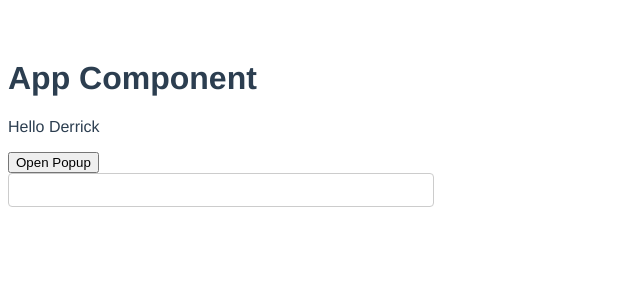
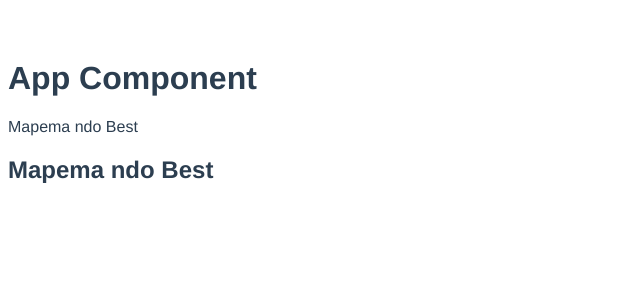
Before and after one commit to DerrickMbugua/vue-refresher, a Vue app: page / in a window 1280 px wide. Shown: the top 300 px of the page, without its empty margins (0-640 px from the left). Built offline with nearby package versions, Linux system fonts and the light colour scheme.

Commit message:
feat: slots

```diff
--- a/src/App.vue
+++ b/src/App.vue
@@ -1,27 +1,21 @@
 <template>
   <div>
     <h1>App Component</h1>
-    <p>Hello {{ name }}</p>
-    <button @click="openPopup">Open Popup</button>
-    <PopupVue v-show="show" @close="closePopup" />
-    <Input v-model="username " />
+  <Card>Mapema ndo Best</Card>
+  <Card><h2>Mapema ndo Best</h2></Card>
   </div>
 </template>
 
 <script>
-import PopupVue from './components/Popup.vue';
-import Input from './components/Input.vue';
+import Card from './components/Card.vue';
 export default {
   name: "App",
   components: {
-   PopupVue,
-   Input
+    Card
   },
   data() {
     return {
-      show: false,
-      name: "Derrick",
-      username: ''
+
     };
   },
   provide() {
@@ -29,14 +23,6 @@ export default {
     }
   },
   methods:{
-    openPopup(){
-      this.show = true;
-    },
-    closePopup(name){
-      this.show = false;
-      this.name = name
-
-    }
   }
 };
 </script>
--- /dev/null
+++ b/src/components/Card.vue
@@ -0,0 +1,13 @@
+<template>
+  <div>
+    <slot></slot>
+  </div>
+</template>
+<script>
+export default {
+  name: 'Card'
+}
+</script>
+<style>
+
+</style>
--- a/src/components/Input.vue
+++ /dev/null
@@ -1,16 +0,0 @@
-<template>
-  <div>
-    <input type="text" :value="modelValue" @input="$emit('update:modelValue', $event.target.value)" />
-  </div>
-</template>
-<script>
-export default {
-  name: 'Input',
-  props:{
-    modelValue: String
-  }
-}
-</script>
-<style>
-
-</style>
--- a/src/components/Popup.vue
+++ /dev/null
@@ -1,28 +0,0 @@
-<template>
-  <div>
-    <h2>Popup Component</h2>
-    <input type="text" v-model="name"/>
-    <button @click="$emit('close',name)">Close Popup</button>
-  </div>
-</template>
-<script>
-export default {
-  data(){
-    return{
-     name: ''
-    }
-  },
-  emits: {
-    close(name) {
-      if(!name){
-        return false;
-      }else{
-        return true;
-      }
-    }
-  }
-}
-</script>
-<style>
-
-</style>
```
